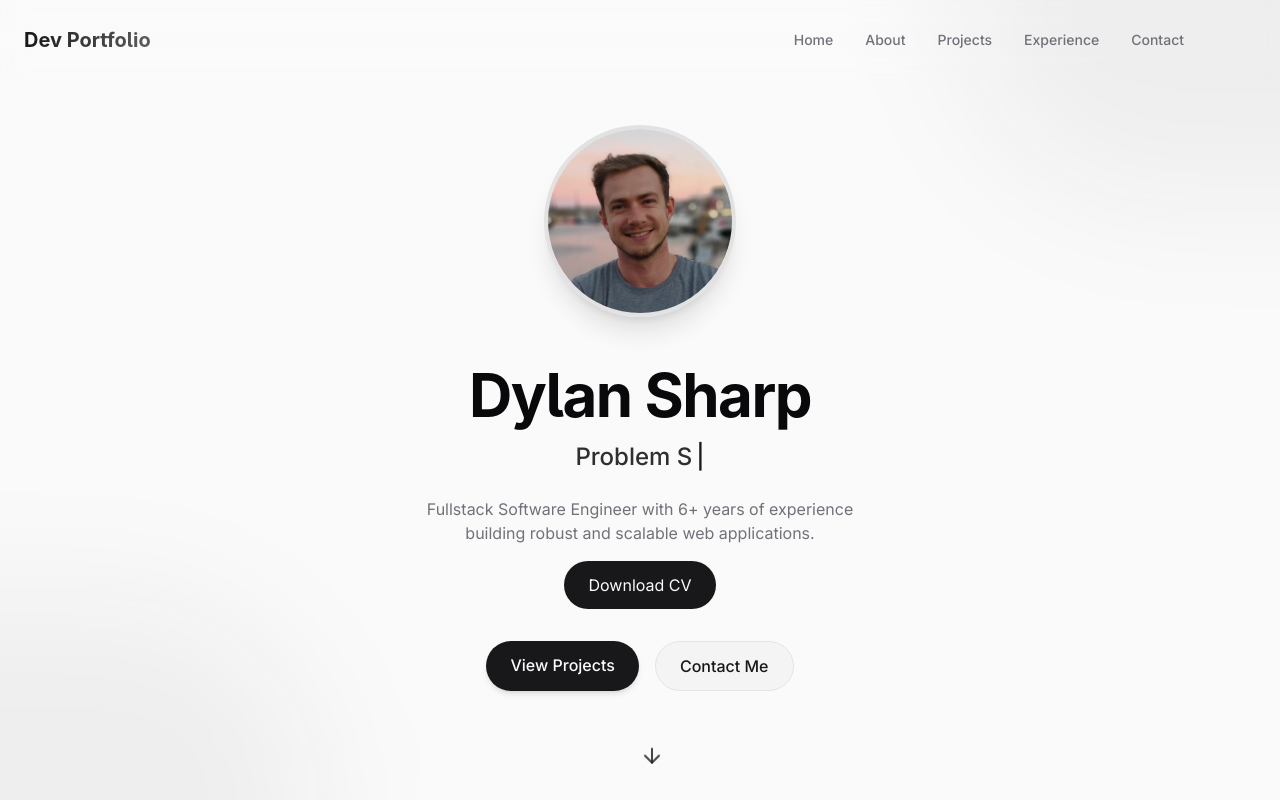
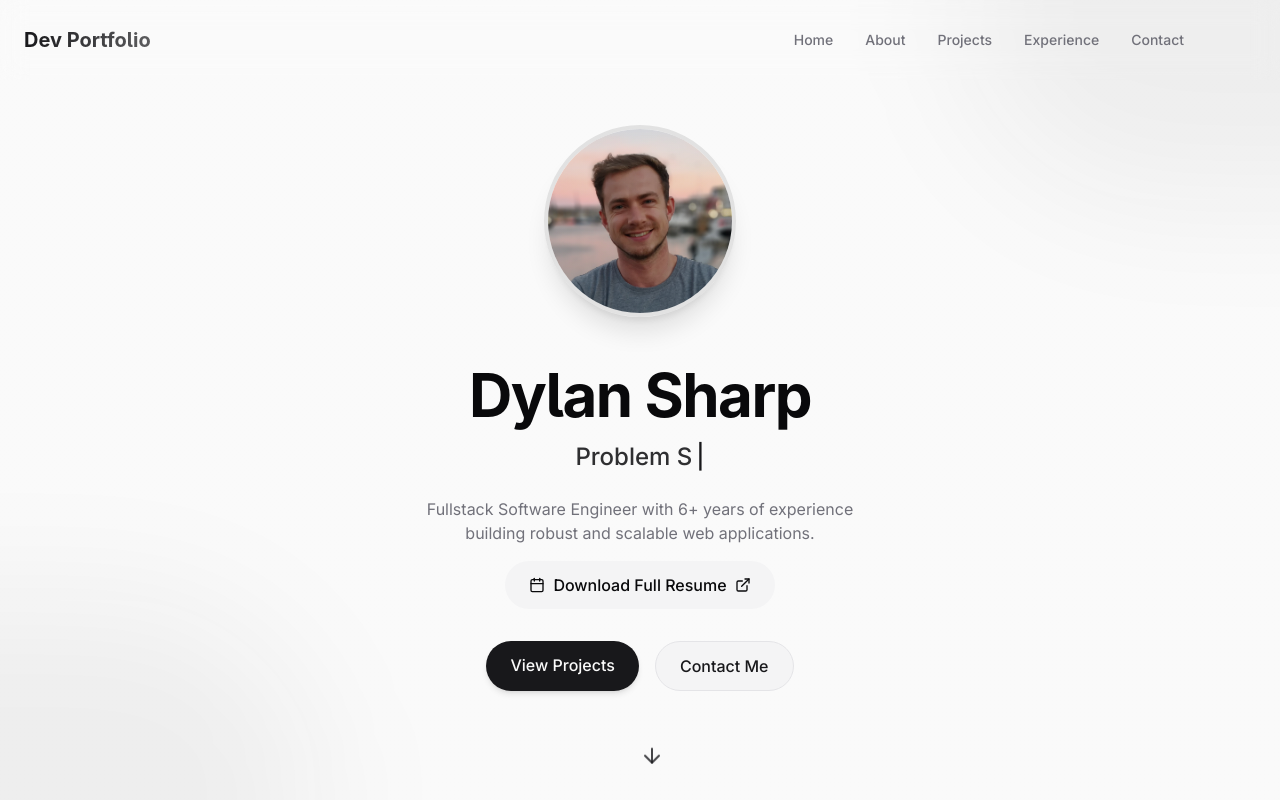
Before and after one commit to DylanSharp/portfolio, a React (Vite) app: page / in a window 1280 px wide. Shown: the top 800 px of the page. Built offline with nearby package versions, Linux system fonts and the light colour scheme.

Commit message:
Ensure download dialog opens when clicking download resume.

```diff
--- a/src/components/ExperienceSection.tsx
+++ b/src/components/ExperienceSection.tsx
@@ -1,10 +1,7 @@
-import { useState, useEffect } from 'react';
-import {
-  Briefcase, GraduationCap, Award,
-  Clock, Calendar, MapPin, ExternalLink
-} from 'lucide-react';
-import { cn } from '@/lib/utils';
-import { ExperienceItem, experiences } from '@/lib/experienceData';
+import {useEffect, useState} from 'react';
+import {Award, Briefcase, Calendar, Clock, ExternalLink, GraduationCap, MapPin} from 'lucide-react';
+import {cn} from '@/lib/utils';
+import {ExperienceItem, experiences} from '@/lib/experienceData';
 
 const ExperienceSection = () => {
     const [activeFilter, setActiveFilter] = useState<string>('all');
@@ -35,7 +32,7 @@ const ExperienceSection = () => {
                     setIsInView(true);
                 }
             },
-      { threshold: 0.1 }
+            {threshold: 0.1}
         );
 
         const section = document.getElementById('experience');
@@ -63,7 +60,8 @@ const ExperienceSection = () => {
 
                 <div className="relative max-w-4xl mx-auto">
                     {/* Timeline Line */}
-          <div className="absolute left-0 md:left-1/2 top-0 bottom-0 w-px bg-border -ml-px md:transform md:-translate-x-px" />
+                    <div
+                        className="absolute left-0 md:left-1/2 top-0 bottom-0 w-px bg-border -ml-px md:transform md:-translate-x-px"/>
 
                     {/* Experience Items */}
                     <div className="space-y-12">
@@ -91,9 +89,11 @@ const ExperienceSection = () => {
                                     }}
                                 >
                                     {/* Timeline Node */}
-                  <div className="absolute left-0 md:left-1/2 -ml-3.5 md:-ml-3.5 md:transform md:-translate-x-1/2 flex items-center justify-center">
-                    <div className="w-7 h-7 rounded-full bg-primary z-10 flex items-center justify-center text-primary-foreground">
-                      <Icon className="w-3.5 h-3.5" />
+                                    <div
+                                        className="absolute left-0 md:left-1/2 -ml-3.5 md:-ml-3.5 md:transform md:-translate-x-1/2 flex items-center justify-center">
+                                        <div
+                                            className="w-7 h-7 rounded-full bg-primary z-10 flex items-center justify-center text-primary-foreground">
+                                            <Icon className="w-3.5 h-3.5"/>
                                         </div>
                                     </div>
 
@@ -102,16 +102,17 @@ const ExperienceSection = () => {
                                         "pl-10 md:pl-0 md:pr-10 md:w-1/2 mb-4 md:mb-0",
                                         index % 2 === 0 ? "md:pl-10 md:pr-0 md:text-left" : "md:text-right"
                                     )}>
-                    <div className="text-sm font-medium text-primary flex items-center md:justify-end">
+                                        <div
+                                            className="text-sm font-medium text-primary flex items-center md:justify-end">
                                             {index % 2 === 0 ? (
                                                 <>
-                          <Clock className="w-4 h-4 mr-1 inline md:hidden" />
+                                                    <Clock className="w-4 h-4 mr-1 inline md:hidden"/>
                                                     <span>{exp.startDate} - {exp.endDate}</span>
                                                 </>
                                             ) : (
                                                 <>
                                                     <span>{exp.startDate} - {exp.endDate}</span>
-                          <Clock className="w-4 h-4 ml-1 inline md:hidden" />
+                                                    <Clock className="w-4 h-4 ml-1 inline md:hidden"/>
                                                 </>
                                             )}
                                         </div>
@@ -139,8 +140,9 @@ const ExperienceSection = () => {
                                                         {exp.title}
                                                     </h3>
                                                     <h4 className="text-base font-medium">{exp.organization}</h4>
-                          <div className="flex items-center text-sm text-muted-foreground mb-3 mt-1">
-                            <MapPin className="w-3.5 h-3.5 mr-1" />
+                                                    <div
+                                                        className="flex items-center text-sm text-muted-foreground mb-3 mt-1">
+                                                        <MapPin className="w-3.5 h-3.5 mr-1"/>
                                                         {exp.location}
                                                     </div>
                                                 </div>
@@ -177,11 +179,12 @@ const ExperienceSection = () => {
                 <div className="mt-16 text-center">
                     <a
                         href="/dylan_sharp_resume.pdf"
+                        download
                         className="inline-flex items-center px-6 py-3 rounded-full bg-secondary hover:bg-secondary/80 transition-colors"
                     >
-            <Calendar className="w-4 h-4 mr-2" />
+                        <Calendar className="w-4 h-4 mr-2"/>
                         <span className="font-medium">Download Full Resume</span>
-            <ExternalLink className="w-4 h-4 ml-2" />
+                        <ExternalLink className="w-4 h-4 ml-2"/>
                     </a>
                 </div>
             </div>
--- a/src/components/HeroSection.tsx
+++ b/src/components/HeroSection.tsx
@@ -1,4 +1,4 @@
-import {ArrowDown} from 'lucide-react';
+import {ArrowDown, Calendar, ExternalLink} from 'lucide-react';
 import useTypewriter from '@/hooks/useTypewriter';
 import {cn} from '@/lib/utils';
 
@@ -64,9 +64,12 @@ const HeroSection = () => {
                     <div className="flex justify-center space-x-4 mt-8">
                         <a
                             href="/dylan_sharp_resume.pdf"
-                            className="inline-flex items-center px-6 py-3 rounded-full bg-primary text-primary-foreground hover:bg-primary/90 transition-colors"
+                            download
+                            className="inline-flex items-center px-6 py-3 rounded-full bg-secondary hover:bg-secondary/80 transition-colors"
                         >
-                            Download CV
+                            <Calendar className="w-4 h-4 mr-2" />
+                            <span className="font-medium">Download Full Resume</span>
+                            <ExternalLink className="w-4 h-4 ml-2" />
                         </a>
                     </div>
                 </div>
```
Lines whose indentation alone changed are shown as unchanged.
